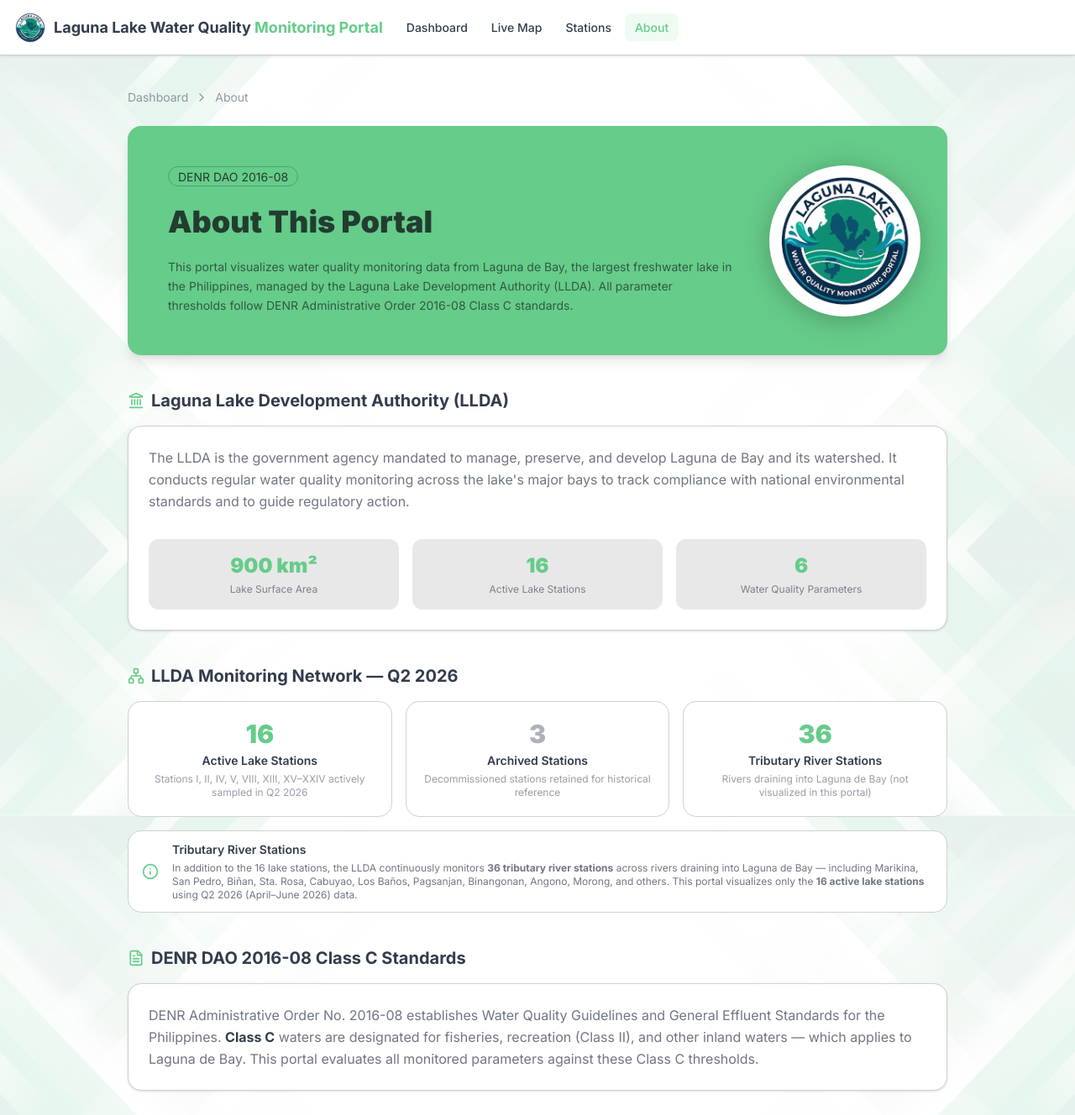
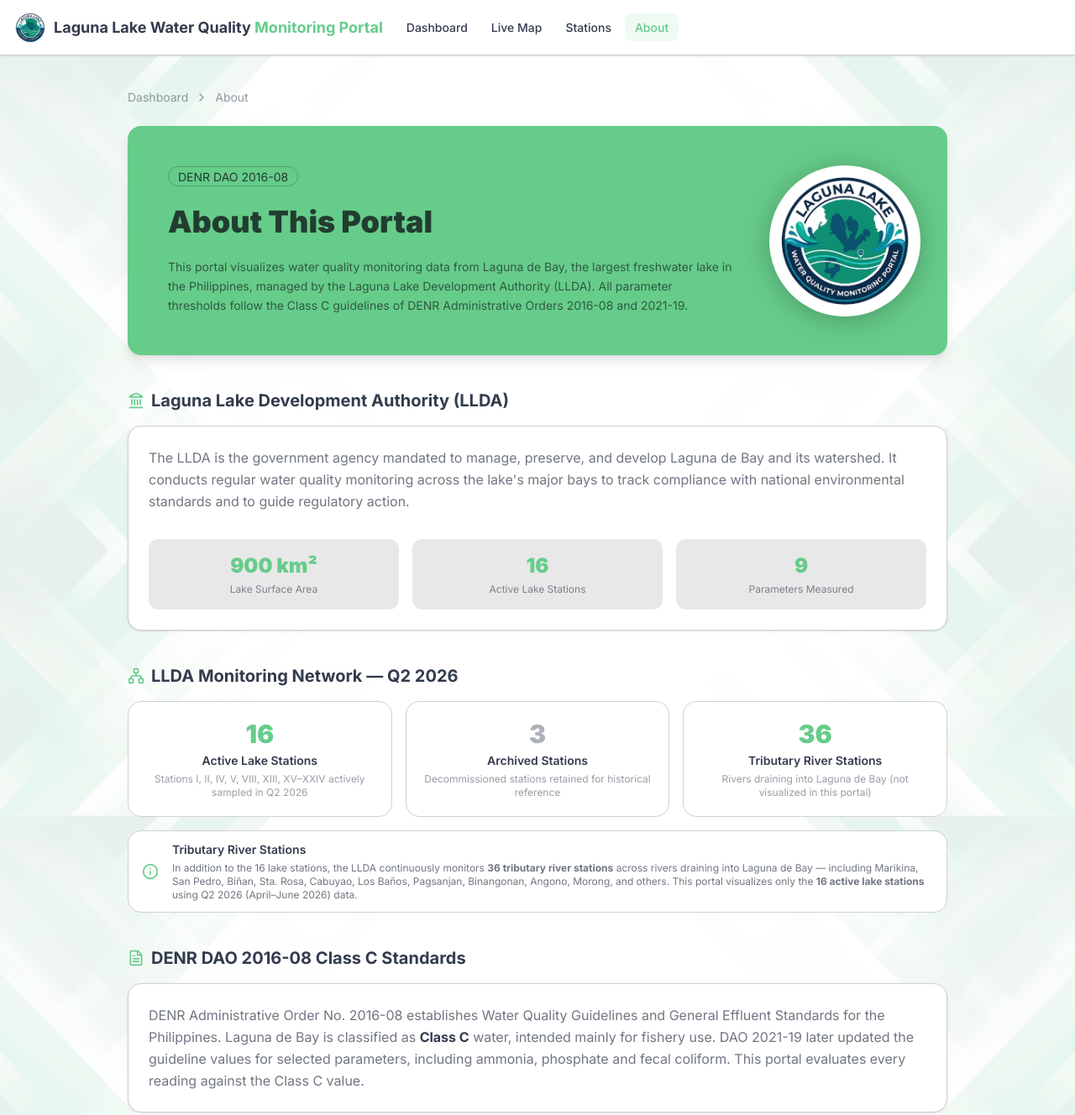
Before and after one commit to jerichoontalancpe/laguna-lake-monitoring, a plain HTML site: page about.html in a window 1280 px wide. Shown: the top 1328 px of the page at 84% size. Drawn offline with nearby package versions, Linux system fonts and the light colour scheme.

Commit message:
Fix stale text found in browser check: counters show values, Q2 2026 badge, no 'real-time'/'6-month', Stations subtitle, About counts and Class C wording

```diff
--- a/about.html
+++ b/about.html
@@ -69,7 +69,7 @@
         <p class="text-primary-content/80 max-w-2xl leading-relaxed">
           This portal visualizes water quality monitoring data from Laguna de Bay, the largest freshwater lake in the Philippines,
           managed by the Laguna Lake Development Authority (LLDA). All parameter thresholds follow
-          DENR Administrative Order 2016-08 Class C standards.
+          the Class C guidelines of DENR Administrative Orders 2016-08 and 2021-19.
         </p>
       </div>
       <div class="absolute right-0 top-0 bottom-0 w-64 flex items-center justify-end pr-8">
@@ -100,8 +100,8 @@
             <div class="text-xs text-base-content/60 mt-1">Active Lake Stations</div>
           </div>
           <div class="text-center p-4 bg-base-200 rounded-xl">
-            <div class="text-2xl font-black text-primary">6</div>
-            <div class="text-xs text-base-content/60 mt-1">Water Quality Parameters</div>
+            <div class="text-2xl font-black text-primary">9</div>
+            <div class="text-xs text-base-content/60 mt-1">Parameters Measured</div>
           </div>
         </div>
       </div>
@@ -153,9 +153,9 @@
       <div class="card bg-base-100 border border-base-300 shadow-sm p-6 mb-4">
         <p class="text-base-content/70 leading-relaxed">
           DENR Administrative Order No. 2016-08 establishes Water Quality Guidelines and General Effluent Standards
-          for the Philippines. <strong class="text-base-content">Class C</strong> waters are designated for fisheries,
-          recreation (Class II), and other inland waters — which applies to Laguna de Bay. This portal evaluates
-          all monitored parameters against these Class C thresholds.
+          for the Philippines. Laguna de Bay is classified as <strong class="text-base-content">Class C</strong> water,
+          intended mainly for fishery use. DAO 2021-19 later updated the guideline values for selected parameters,
+          including ammonia, phosphate and fecal coliform. This portal evaluates every reading against the Class C value.
         </p>
       </div>
     </section>
@@ -190,7 +190,7 @@
             <span class="font-bold text-base-content">Alert</span>
             <span class="badge badge-warning badge-sm">Fair</span>
           </div>
-          <p class="text-sm text-base-content/70">The reading misses Class C but falls in the Class D range (water fit only for agriculture and similar uses).</p>
+          <p class="text-sm text-base-content/70">The reading misses the Class C value but stays within the Class D range, the next lower water class.</p>
         </div>
         <div class="card bg-error/10 border border-error/20 p-5">
           <div class="flex items-center gap-2 mb-2">
```
Also changed, not shown: index.html (+3 -3 lines), stations.html (+1 -1 lines).
